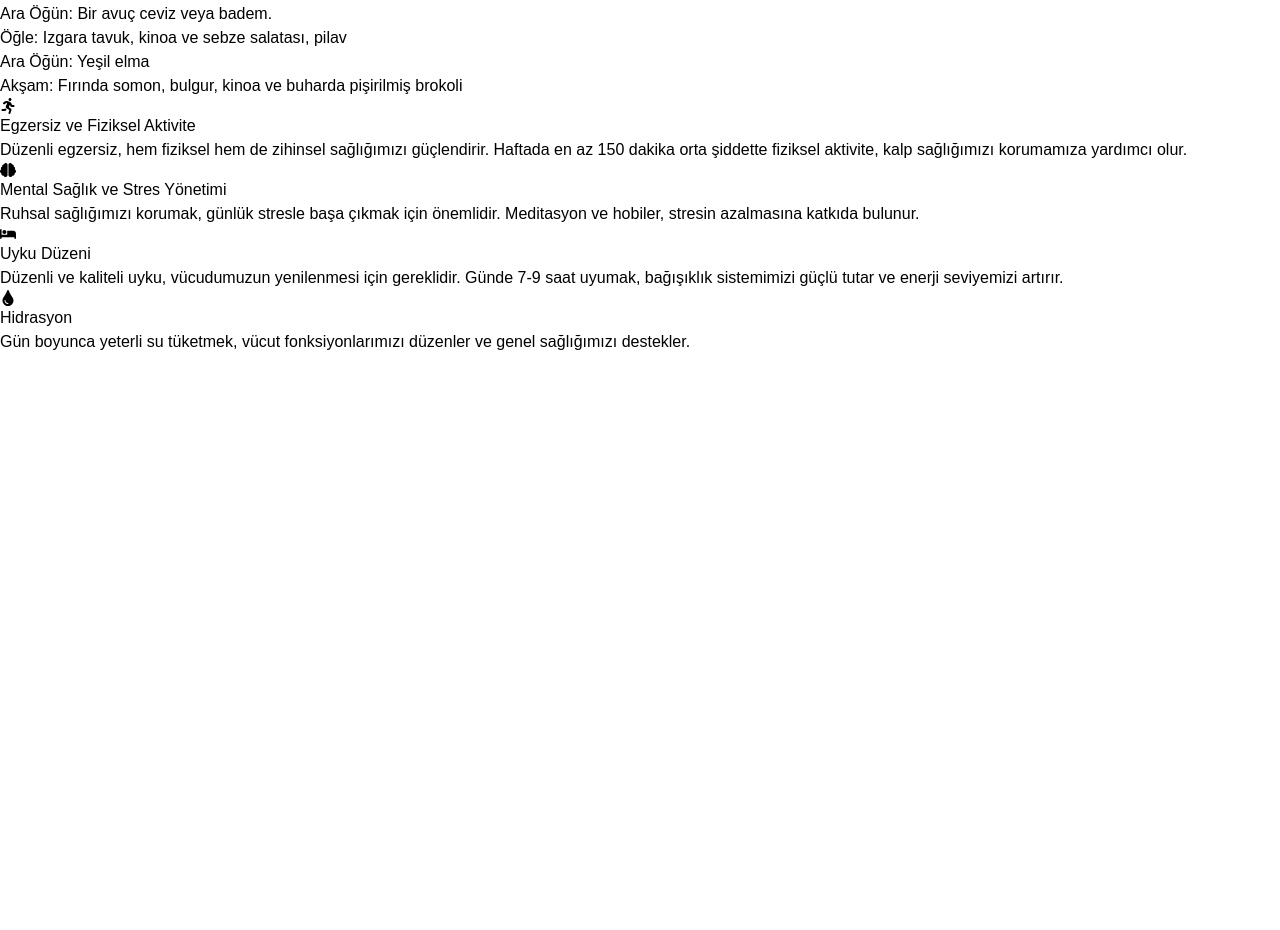
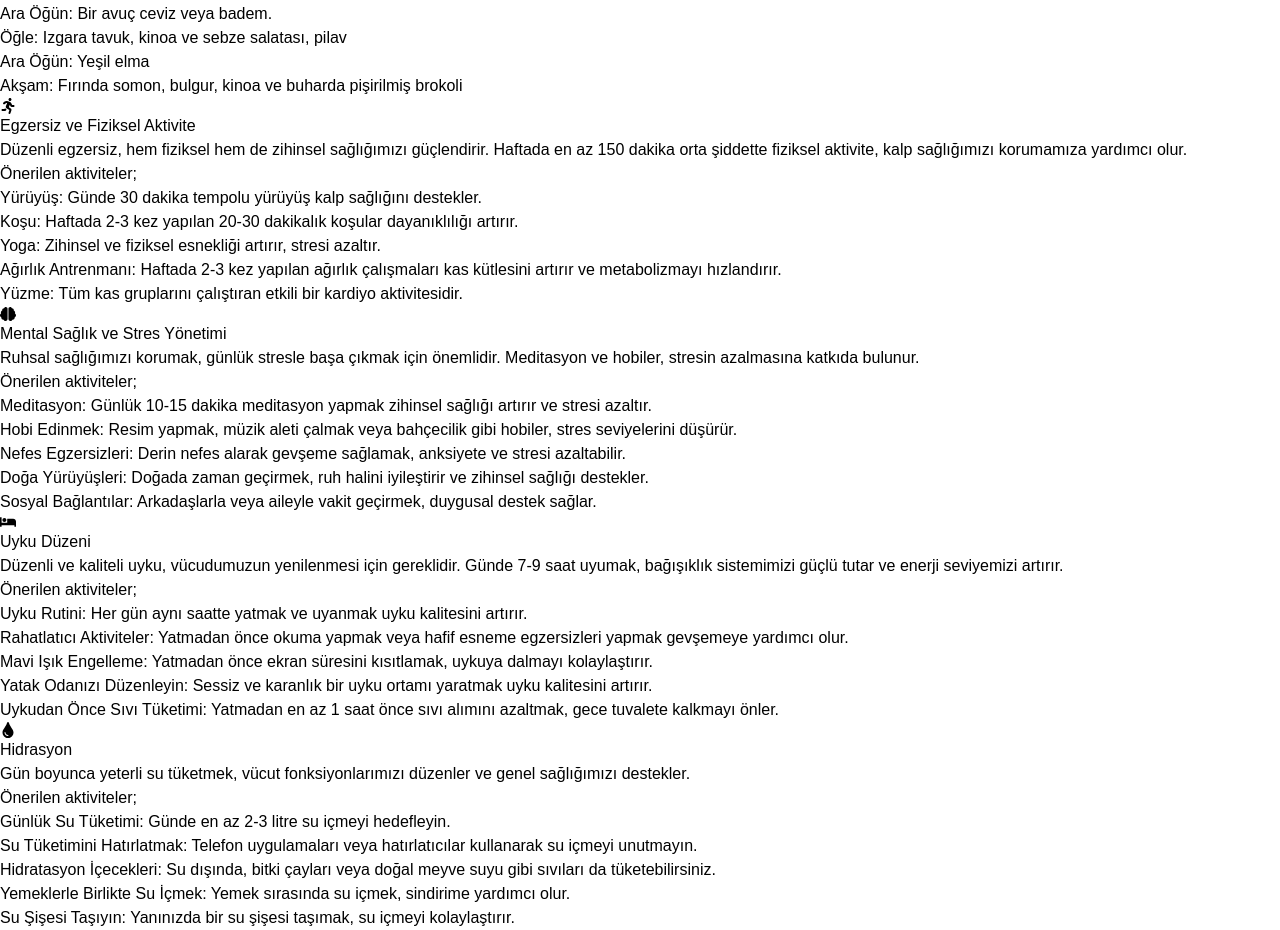
Before and after one commit to mustafakaracuha/sincaps.dev, a Next.js app: page /healty-life in a window 1280 px wide. Shown: the part 507-1437 px from the top of the page. Before the commit the page ends 861 px from the top, so only its background shows below. Built offline with nearby package versions, Linux system fonts and the light colour scheme.

Commit message:
saglıklı yasam içerik düzenleme yapıldı

```diff
--- a/src/app/healty-life/page.jsx
+++ b/src/app/healty-life/page.jsx
@@ -22,21 +22,49 @@ function Page() {
             title: "Egzersiz ve Fiziksel Aktivite",
             description: "Düzenli egzersiz, hem fiziksel hem de zihinsel sağlığımızı güçlendirir. Haftada en az 150 dakika orta şiddette fiziksel aktivite, kalp sağlığımızı korumamıza yardımcı olur.",
             icon: <FaRunning className="text-blue-500 text-lg" />,
+            activities: [
+                "Yürüyüş: Günde 30 dakika tempolu yürüyüş kalp sağlığını destekler.",
+                "Koşu: Haftada 2-3 kez yapılan 20-30 dakikalık koşular dayanıklılığı artırır.",
+                "Yoga: Zihinsel ve fiziksel esnekliği artırır, stresi azaltır.",
+                "Ağırlık Antrenmanı: Haftada 2-3 kez yapılan ağırlık çalışmaları kas kütlesini artırır ve metabolizmayı hızlandırır.",
+                "Yüzme: Tüm kas gruplarını çalıştıran etkili bir kardiyo aktivitesidir.",
+            ],
         },
         {
             title: "Mental Sağlık ve Stres Yönetimi",
             description: "Ruhsal sağlığımızı korumak, günlük stresle başa çıkmak için önemlidir. Meditasyon ve hobiler, stresin azalmasına katkıda bulunur.",
             icon: <FaBrain className="text-purple-500 text-lg" />,
+            activities: [
+                "Meditasyon: Günlük 10-15 dakika meditasyon yapmak zihinsel sağlığı artırır ve stresi azaltır.",
+                "Hobi Edinmek: Resim yapmak, müzik aleti çalmak veya bahçecilik gibi hobiler, stres seviyelerini düşürür.",
+                "Nefes Egzersizleri: Derin nefes alarak gevşeme sağlamak, anksiyete ve stresi azaltabilir.",
+                "Doğa Yürüyüşleri: Doğada zaman geçirmek, ruh halini iyileştirir ve zihinsel sağlığı destekler.",
+                "Sosyal Bağlantılar: Arkadaşlarla veya aileyle vakit geçirmek, duygusal destek sağlar.",
+            ],
         },
         {
             title: "Uyku Düzeni",
             description: "Düzenli ve kaliteli uyku, vücudumuzun yenilenmesi için gereklidir. Günde 7-9 saat uyumak, bağışıklık sistemimizi güçlü tutar ve enerji seviyemizi artırır.",
             icon: <FaBed className="text-gray-500 text-lg" />,
+            activities: [
+                "Uyku Rutini: Her gün aynı saatte yatmak ve uyanmak uyku kalitesini artırır.",
+                "Rahatlatıcı Aktiviteler: Yatmadan önce okuma yapmak veya hafif esneme egzersizleri yapmak gevşemeye yardımcı olur.",
+                "Mavi Işık Engelleme: Yatmadan önce ekran süresini kısıtlamak, uykuya dalmayı kolaylaştırır.",
+                "Yatak Odanızı Düzenleyin: Sessiz ve karanlık bir uyku ortamı yaratmak uyku kalitesini artırır.",
+                "Uykudan Önce Sıvı Tüketimi: Yatmadan en az 1 saat önce sıvı alımını azaltmak, gece tuvalete kalkmayı önler.",
+            ],
         },
         {
             title: "Hidrasyon",
             description: "Gün boyunca yeterli su tüketmek, vücut fonksiyonlarımızı düzenler ve genel sağlığımızı destekler.",
             icon: <FaTint className="text-teal-500 text-lg" />,
+            activities: [
+                "Günlük Su Tüketimi: Günde en az 2-3 litre su içmeyi hedefleyin.",
+                "Su Tüketimini Hatırlatmak: Telefon uygulamaları veya hatırlatıcılar kullanarak su içmeyi unutmayın.",
+                "Hidratasyon İçecekleri: Su dışında, bitki çayları veya doğal meyve suyu gibi sıvıları da tüketebilirsiniz.",
+                "Yemeklerle Birlikte Su İçmek: Yemek sırasında su içmek, sindirime yardımcı olur.",
+                "Su Şişesi Taşıyın: Yanınızda bir su şişesi taşımak, su içmeyi kolaylaştırır.",
+            ],
         },
     ];
 
@@ -70,6 +98,16 @@ function Page() {
                                     </ul>
                                 </>
                             )}
+                            {topic.activities && (
+                                <>
+                                    <p className="text-[15px] text-gray-500 mt-2">Önerilen aktiviteler; </p>
+                                    <ul className="list-disc pl-5 mt-2 text-gray-600 text-sm">
+                                        {topic.activities.map((activity, activityIndex) => (
+                                            <li key={activityIndex}>{activity}</li>
+                                        ))}
+                                    </ul>
+                                </>
+                            )}
                         </div>
                     </motion.li>
                 ))}
```
